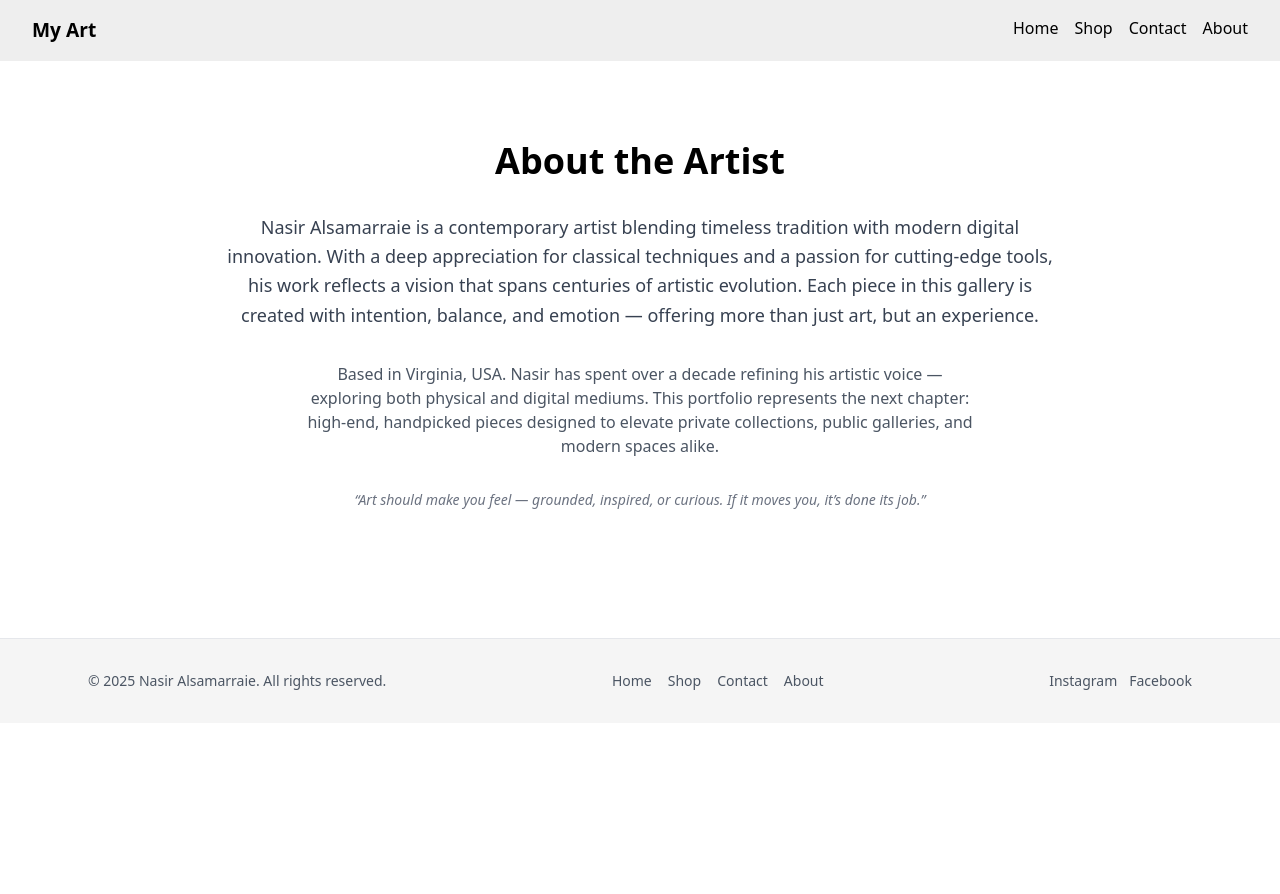
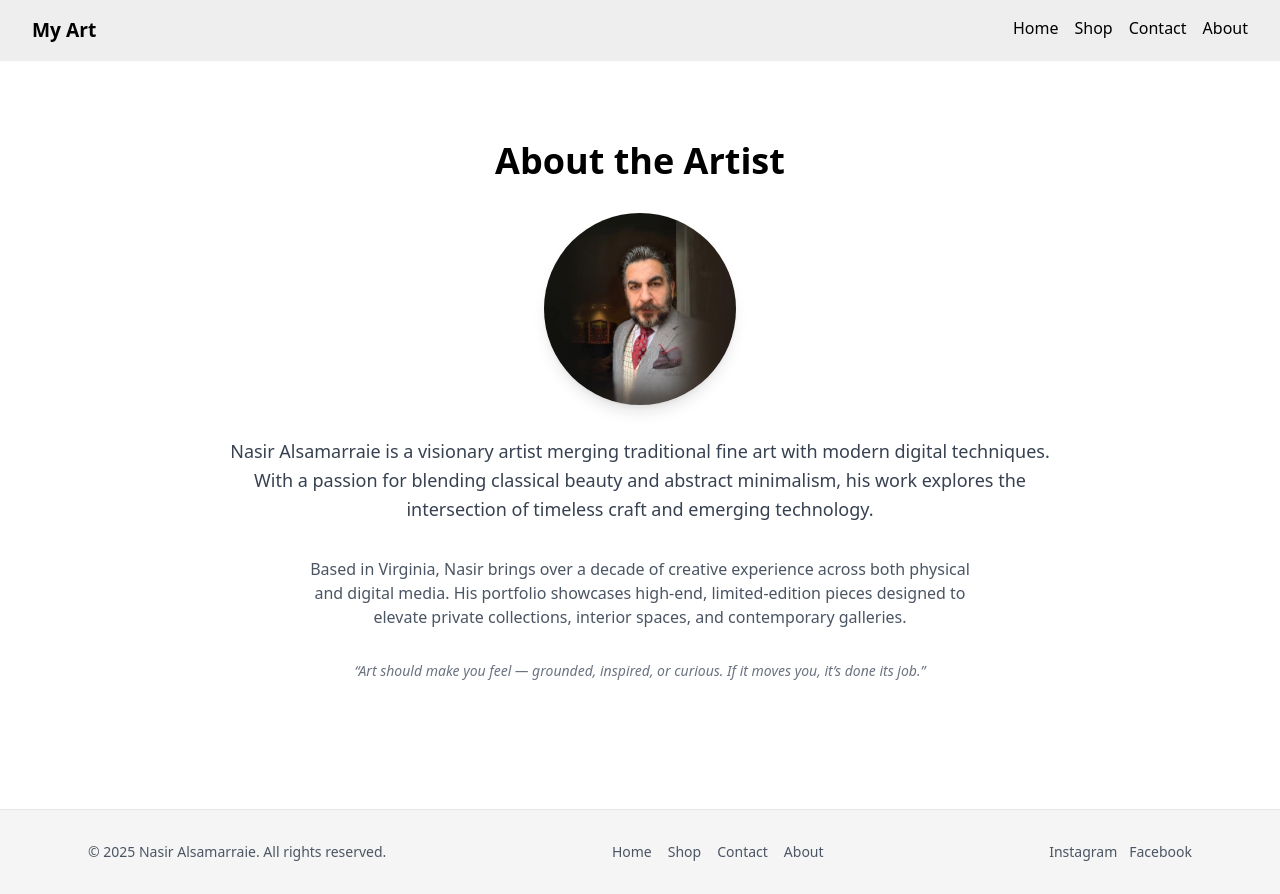
Before and after one commit to ahmadalalousi93/art-portfolio, a React (Vite) app in the folder frontend/: page /about in a window 1280 px wide. Before the commit the page ends 800 px from the top, so only its background shows below. Built offline with nearby package versions, Linux system fonts and the light colour scheme.

Commit message:
Add About page with portrait image and Framer Motion fade-in

```diff
--- a/frontend/src/pages/About.jsx
+++ b/frontend/src/pages/About.jsx
@@ -1,28 +1,36 @@
+import { motion } from 'framer-motion';
+
 export default function About() {
   return (
-      <div className="px-6 py-20 max-w-4xl mx-auto text-center space-y-8">
-
+    <motion.div
+      className="px-6 py-20 max-w-4xl mx-auto text-center space-y-8"
+      initial={{ opacity: 0 }}
+      animate={{ opacity: 1 }}
+      transition={{ duration: 0.8 }}
+    >
       <h1 className="text-4xl font-bold mb-6">About the Artist</h1>
 
-        {/* Optional Image */}
-        {/* <img src="/path-to-photo.jpeg" alt="Nasir Alsamarraie" className="mx-auto w-48 h-48 object-cover rounded-full shadow-lg" /> */}
+      <img
+        src="/portrait.jpeg"
+        alt="Nasir Alsamarraie"
+        className="mx-auto w-48 h-48 object-cover rounded-full shadow-lg"
+      />
 
       <p className="text-lg text-gray-700 leading-relaxed">
-          Nasir Alsamarraie is a contemporary artist blending timeless tradition with modern digital innovation.
-          With a deep appreciation for classical techniques and a passion for cutting-edge tools, his work reflects
-          a vision that spans centuries of artistic evolution. Each piece in this gallery is created with intention,
-          balance, and emotion — offering more than just art, but an experience.
+        Nasir Alsamarraie is a visionary artist merging traditional fine art with modern digital techniques.
+        With a passion for blending classical beauty and abstract minimalism, his work explores the intersection
+        of timeless craft and emerging technology.
       </p>
 
       <p className="text-base text-gray-600 max-w-2xl mx-auto">
-          Based in Virginia, USA. Nasir has spent over a decade refining his artistic voice — exploring both physical and digital mediums.
-          This portfolio represents the next chapter: high-end, handpicked pieces designed to elevate private collections,
-          public galleries, and modern spaces alike.
+        Based in Virginia, Nasir brings over a decade of creative experience across both physical and digital media.
+        His portfolio showcases high-end, limited-edition pieces designed to elevate private collections,
+        interior spaces, and contemporary galleries.
       </p>
 
       <p className="text-sm text-gray-500 italic">
         “Art should make you feel — grounded, inspired, or curious. If it moves you, it’s done its job.”
       </p>
-      </div>
+    </motion.div>
   );
 }
```
Also changed, not shown: frontend/public/portrait.jpeg (added). Lines whose indentation alone changed are shown as unchanged.
